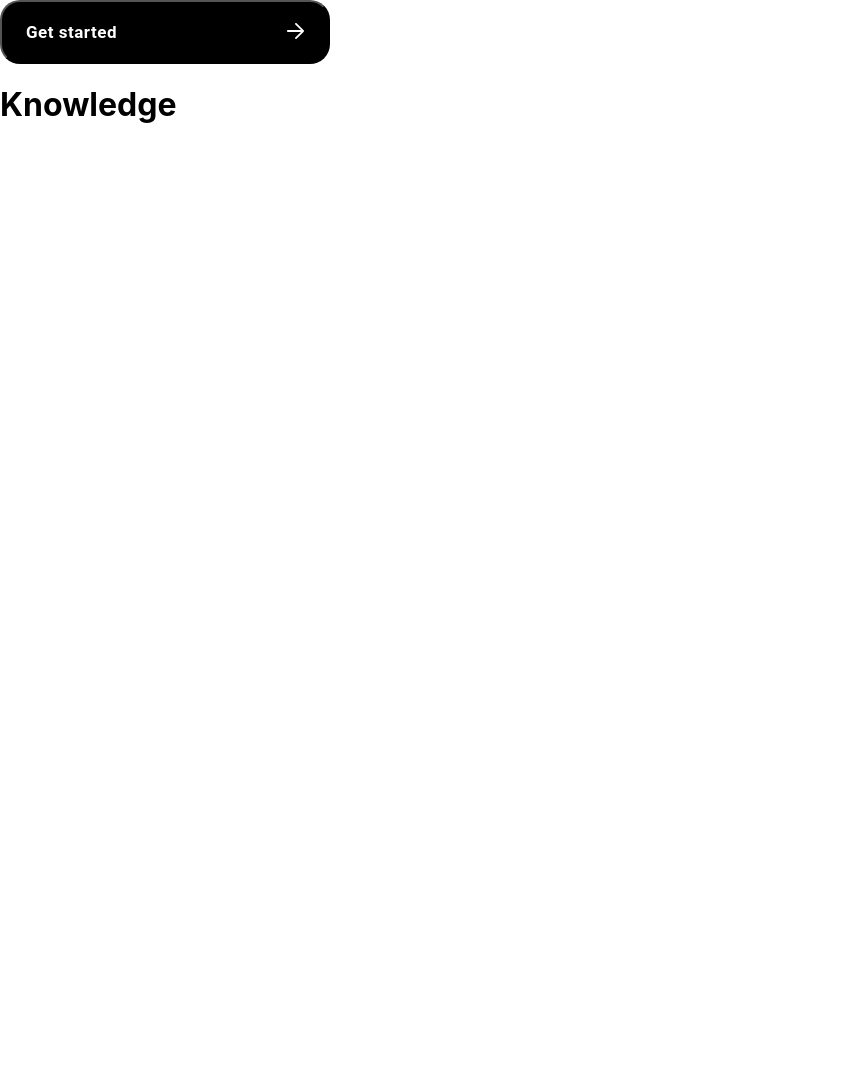
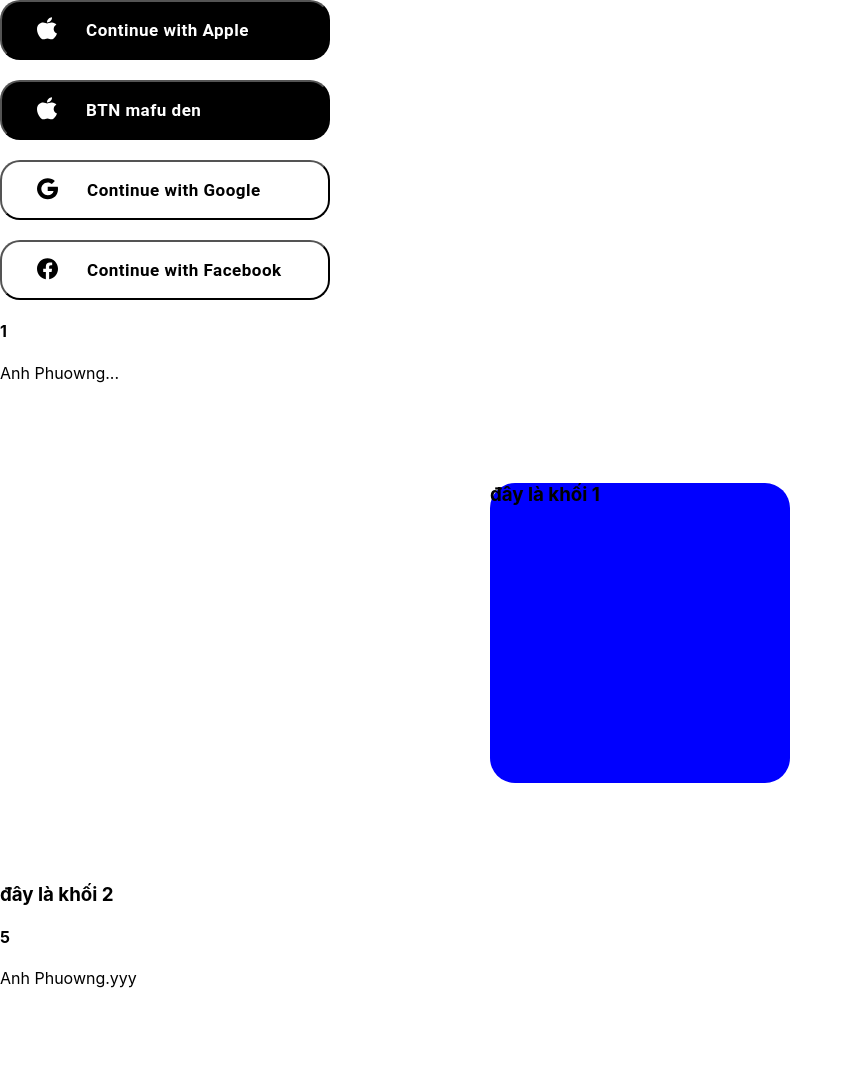
Before and after one commit to trinhphuongdesigner/batch-2-js, a React (Create React App) app in the folder batch-02-reactjs/: page / in a window 1280 px wide. Shown: the top 1086 px of the page, without its empty margins (0-853 px from the left). Before the commit the page ends 800 px from the top, so only its background shows below. Built offline with nearby package versions, Linux system fonts and the light colour scheme.

Commit message:
list and key

```diff
--- a/batch-02-reactjs/src/App.js
+++ b/batch-02-reactjs/src/App.js
@@ -1,40 +1,123 @@
+import React from 'react';
 import logo from './logo.svg';
 import Profile from './components/Profile.jsx';
 import KnowLedge from './components/knowLedge.jsx';
-
+import Block from './components/block';
 
 import './App.css';
 import './style.css';
 import Button from './components/buttonGroup/button.jsx';
 
 function App() {
-  const looping = (n) => {
-    let jsx = [];
-    for (let i = 1; i <= n; ++i) {
-      jsx.push(<Profile key={i} />)
+  const data = [
+    {
+      number: 1,
+      description: 'Anh Phuowng...',
+      isInside: true,
+      style: {
+        color: 'black',
+        backgroundColor: 'blue',
+        borderRadius: 25
+      }
+    },
+    {
+      number: 5,
+      description: 'Anh Phuowng.yyy',
+      isInside: false,
+      bgColor: "black",
+      style: {
+        color: 'black',
+        backgroundColor: 'black',
+        borderRadius: 8
+      }
+    },
+    {
+      number: 4,
+      description: 'Anh Phuowng.yyy',
+      isInside: false,
+      style: {
+        color: '#fff',
+        backgroundColor: 'red',
+        borderRadius: 4
+      }
+    },
+    {
+      number: 1,
+      description: 'Anh Phuowng.yyy',
+      isInside: false,
+    },
+    {
+      number: 2,
+      description: 'Anh Phuowng.yyy',
+      isInside: false,
+    },
+    {
+      number: 8,
+      description: 'Anh Phuowng.yyy',
+      isInside: false,
+    },
+    {
+      number: 9,
+      description: 'Anh Phuowng.yyy',
+      isInside: false,
+    },
+    {
+      number: 6,
+      description: 'Anh Phuowng.yyy',
+      isInside: false,
+    },
+  ];
+
+  const btnList = [
+    {
+      title: 'Continue with Apple',
+      icon: <svg xmlns="http://www.w3.org/2000/svg" width="20" height="23" viewBox="0 0 20 23" fill="none">
+        <path d="M16.721 11.912C16.7096 10.1087 17.5937 8.74962 19.3791 7.7475C18.3805 6.42543 16.8698 5.6983 14.8784 5.55816C12.9928 5.42066 10.9299 6.5735 10.1745 6.5735C9.37625 6.5735 7.55079 5.60575 6.11445 5.60575C3.15021 5.64806 0 7.7898 0 12.1473C0 13.435 0.254649 14.765 0.763948 16.1347C1.44492 17.938 3.89986 22.3563 6.46066 22.2849C7.79971 22.2558 8.74678 21.4071 10.4893 21.4071C12.1803 21.4071 13.0558 22.2849 14.5494 22.2849C17.133 22.2505 19.3534 18.2341 20 16.4255C16.535 14.9157 16.721 12.0045 16.721 11.912ZM13.7139 3.84741C15.1645 2.25564 15.0329 0.80666 14.99 0.285767C13.7082 0.354514 12.226 1.09223 11.382 1.99916C10.4521 2.9722 9.90558 4.17528 10.0229 5.53172C11.4077 5.62955 12.6724 4.97116 13.7139 3.84741Z" fill="white" />
+      </svg>,
+      isLightMode: false,
+    },
+    {
+      title: 'BTN mafu den',
+      icon: <svg xmlns="http://www.w3.org/2000/svg" width="20" height="23" viewBox="0 0 20 23" fill="none">
+        <path d="M16.721 11.912C16.7096 10.1087 17.5937 8.74962 19.3791 7.7475C18.3805 6.42543 16.8698 5.6983 14.8784 5.55816C12.9928 5.42066 10.9299 6.5735 10.1745 6.5735C9.37625 6.5735 7.55079 5.60575 6.11445 5.60575C3.15021 5.64806 0 7.7898 0 12.1473C0 13.435 0.254649 14.765 0.763948 16.1347C1.44492 17.938 3.89986 22.3563 6.46066 22.2849C7.79971 22.2558 8.74678 21.4071 10.4893 21.4071C12.1803 21.4071 13.0558 22.2849 14.5494 22.2849C17.133 22.2505 19.3534 18.2341 20 16.4255C16.535 14.9157 16.721 12.0045 16.721 11.912ZM13.7139 3.84741C15.1645 2.25564 15.0329 0.80666 14.99 0.285767C13.7082 0.354514 12.226 1.09223 11.382 1.99916C10.4521 2.9722 9.90558 4.17528 10.0229 5.53172C11.4077 5.62955 12.6724 4.97116 13.7139 3.84741Z" fill="white" />
+      </svg>,
+      isLightMode: false,
+    },
+    {
+      title: 'Continue with Google',
+      icon: <svg xmlns="http://www.w3.org/2000/svg" width="21" height="22" viewBox="0 0 21 22" fill="none">
+        <path d="M20.7932 8.81675C20.9271 9.51967 21 10.2546 21 11.0215C21 17.0203 16.903 21.2858 10.715 21.2858C9.30774 21.2862 7.91422 21.0149 6.61402 20.4874C5.31383 19.9598 4.13245 19.1864 3.13739 18.2113C2.14232 17.2362 1.35308 16.0785 0.814755 14.8044C0.27643 13.5303 -0.000428558 12.1648 4.97926e-07 10.7858C-0.000428558 9.40677 0.27643 8.0412 0.814755 6.76709C1.35308 5.49298 2.14232 4.33531 3.13739 3.36021C4.13245 2.38511 5.31383 1.6117 6.61402 1.08418C7.91422 0.55665 9.30774 0.285347 10.715 0.285767C13.6081 0.285767 16.0257 1.32894 17.8804 3.02276L14.8599 5.98269V5.97522C13.7355 4.92565 12.3085 4.387 10.715 4.387C7.1796 4.387 4.30602 7.31386 4.30602 10.7794C4.30602 14.2438 7.1796 17.1771 10.715 17.1771C13.9227 17.1771 16.1062 15.3798 16.5547 12.9116H10.715V8.81675H20.7943H20.7932Z" fill="black" />
+      </svg>,
+      isLightMode: true,
+    },
+    {
+      title: 'Continue with Facebook',
+      icon: <svg xmlns="http://www.w3.org/2000/svg" width="21" height="22" viewBox="0 0 21 22" fill="none">
+        <path d="M21 10.8501C21 5.01543 16.2992 0.285767 10.5013 0.285767C4.70079 0.287079 0 5.01543 0 10.8514C0 16.123 3.83989 20.4931 8.85827 21.2858V13.9039H6.19422V10.8514H8.86089V8.52199C8.86089 5.87501 10.4291 4.41306 12.8268 4.41306C13.9764 4.41306 15.1772 4.6191 15.1772 4.6191V7.21753H13.853C12.5499 7.21753 12.143 8.03249 12.143 8.86844V10.8501H15.0538L14.5892 13.9026H12.1417V21.2845C17.1601 20.4918 21 16.1217 21 10.8501Z" fill="black" />
+      </svg>,
+      isLightMode: true,
+    },
+  ]
+
+  console.log('««««« data.length »»»»»', data.length);
+
+  return (
+    <>
+      {
+        btnList.map((btn) => <Button title={btn.title} icon={btn.icon} isLightMode={btn.isLightMode} />)
       }
 
-    return jsx;
+      <div className="App">
+        {
+          data.map((item, index) => {
+            return (
+              <Block key={index} no={index + 1} number={item.number} description={item.description} isInside={item.isInside} style={item.style} />
+            )
+          })
         }
 
-  const skills = [
-    'HTML',
-    'CSS',
-    'Javascript',
-    'ReactJS',
-    'ABC',
-    'XYZ',
-    'BBB',
-    'XXX',
-  ]
-
-  return (
-    <div className="App">
-      <Button />
-      <h1>Knowledge</h1>
-      <ul>
-        {/* <li className='know-ledge'>HTML</li> */}
-        {/* <KnowLedge skill="HTML" />
+        {/* <h1>Knowledge</h1>
+          <KnowLedge skill="HTML" />
           <KnowLedge skill="CSS" />
           <KnowLedge skill="Javascript" />
           <KnowLedge skill="ReactJS" />
@@ -42,11 +125,8 @@ function App() {
           <KnowLedge skill="XYZ" />
           <KnowLedge skill="BBB" />
           <KnowLedge skill="XXX" /> */}
-      </ul>
-      {/* {looping(10)} */}
-      {/* <Profile key={i} /> */}
-      {/* <Profile></Profile> */}
       </div>
+    </>
   );
 }
 
--- /dev/null
+++ b/batch-02-reactjs/src/components/block/index.jsx
@@ -0,0 +1,46 @@
+import React from 'react';
+import './style.css';
+
+// style 1
+// export default function Block() {
+//   return (
+//     <div className="block"></div>
+//   )
+// }
+
+// style 2
+// function Block(props) {
+//   return (
+//     <>
+//       {!props.isInside && <h3>{props.title}</h3>}
+//       {props.number && <h4>{props.number}</h4>}
+
+//       {props.description ? <p>{props.description}</p> : null}
+
+//       <div className="block">{props.isInside && <h3>{props.title}</h3>}</div>
+//     </>
+//   );
+// }
+
+// export default Block;
+
+// style 3
+function Block({ no, number, isInside, description, style }) {
+  // const { title, number, isInside, description } = props;
+  // const title = props.title;
+
+  const titleStr = <h3>đây là khối {no}</h3>;
+
+  return (
+    <>
+      {!isInside && titleStr}
+      {number && <h4>{number}</h4>}
+
+      {description ? <p>{description}</p> : null}
+
+      <div className="block" style={style}>{isInside && titleStr}</div>
+    </>
+  );
+}
+
+export default Block;
--- /dev/null
+++ b/batch-02-reactjs/src/components/block/style.css
@@ -0,0 +1,8 @@
+.block {
+  width: 300px;
+  height: 300px;
+  background: wheat;
+  margin: auto;
+  margin-top: 100px;
+  margin-bottom: 100px;
+}
--- a/batch-02-reactjs/src/components/buttonGroup/button.css
+++ b/batch-02-reactjs/src/components/buttonGroup/button.css
@@ -1,16 +1,23 @@
 .button-c {
   width: 330px;
-  padding: 20px 24px;
+  padding-left: 35px;
+  height: 60px;
   border-radius: 20px;
   background: #000;
   display: flex;
   align-items: center;
-  justify-content: space-between;
+  align-items: center;
+  gap: 29px;
+  margin-bottom: 20px;
 }
 
-.icon {
+.btn-light {
+  background-color: white;
+}
 
-}
+/* .btn-light .icon > svg {
+  filter: invert(100%) saturate(100%) hue-rotate(0deg) brightness(100%) contrast(100%);
+} */
 
 .text {
   color: #FFF;
@@ -21,3 +28,7 @@
   line-height: 20px; /* 117.647% */
   letter-spacing: 0.5px;
 }
+
+.btn-light .text {
+  color: black;
+}
--- a/batch-02-reactjs/src/components/buttonGroup/button.jsx
+++ b/batch-02-reactjs/src/components/buttonGroup/button.jsx
@@ -1,25 +1,13 @@
 import './button.css';
 
-function Button() {
+function Button({ isLightMode, title, icon }) {
   return (
-    <button className="button-c">
-      <span className='text'>Get started</span>
-      <span className='icon'>
-      <svg
-        xmlns="http://www.w3.org/2000/svg"
-        width="17"
-        height="16"
-        viewBox="0 0 17 16"
-        fill="none"
-      >
-        <path
-          fill-rule="evenodd"
-          clip-rule="evenodd"
-          d="M0 8C0 7.76429 0.094421 7.53823 0.262491 7.37155C0.430562 7.20487 0.658514 7.11124 0.896201 7.11124H13.9388L8.29808 1.51913C8.12979 1.35225 8.03525 1.1259 8.03525 0.889887C8.03525 0.653874 8.12979 0.427528 8.29808 0.260642C8.46636 0.0937555 8.6946 5.56065e-09 8.93259 0C9.17057 -5.56065e-09 9.39882 0.0937555 9.5671 0.260642L16.7367 7.37076C16.8202 7.45331 16.8864 7.55139 16.9316 7.65937C16.9767 7.76734 17 7.8831 17 8C17 8.1169 16.9767 8.23266 16.9316 8.34063C16.8864 8.44861 16.8202 8.54669 16.7367 8.62924L9.5671 15.7394C9.39882 15.9062 9.17057 16 8.93259 16C8.6946 16 8.46636 15.9062 8.29808 15.7394C8.12979 15.5725 8.03525 15.3461 8.03525 15.1101C8.03525 14.8741 8.12979 14.6478 8.29808 14.4809L13.9388 8.88876H0.896201C0.658514 8.88876 0.430562 8.79513 0.262491 8.62845C0.094421 8.46178 0 8.23571 0 8Z"
-          fill="white"
-        />
-      </svg>
+    <button className={`button-c ${isLightMode ? 'btn-light' : ''}`}>
+      <span className="icon">
+        {icon}
       </span>
+
+      <span className="text">{title}</span>
     </button>
   );
 }
```
Also changed, not shown: 1 other file (tests, documents, lock files or other folders). Lines whose indentation alone changed are shown as unchanged.
